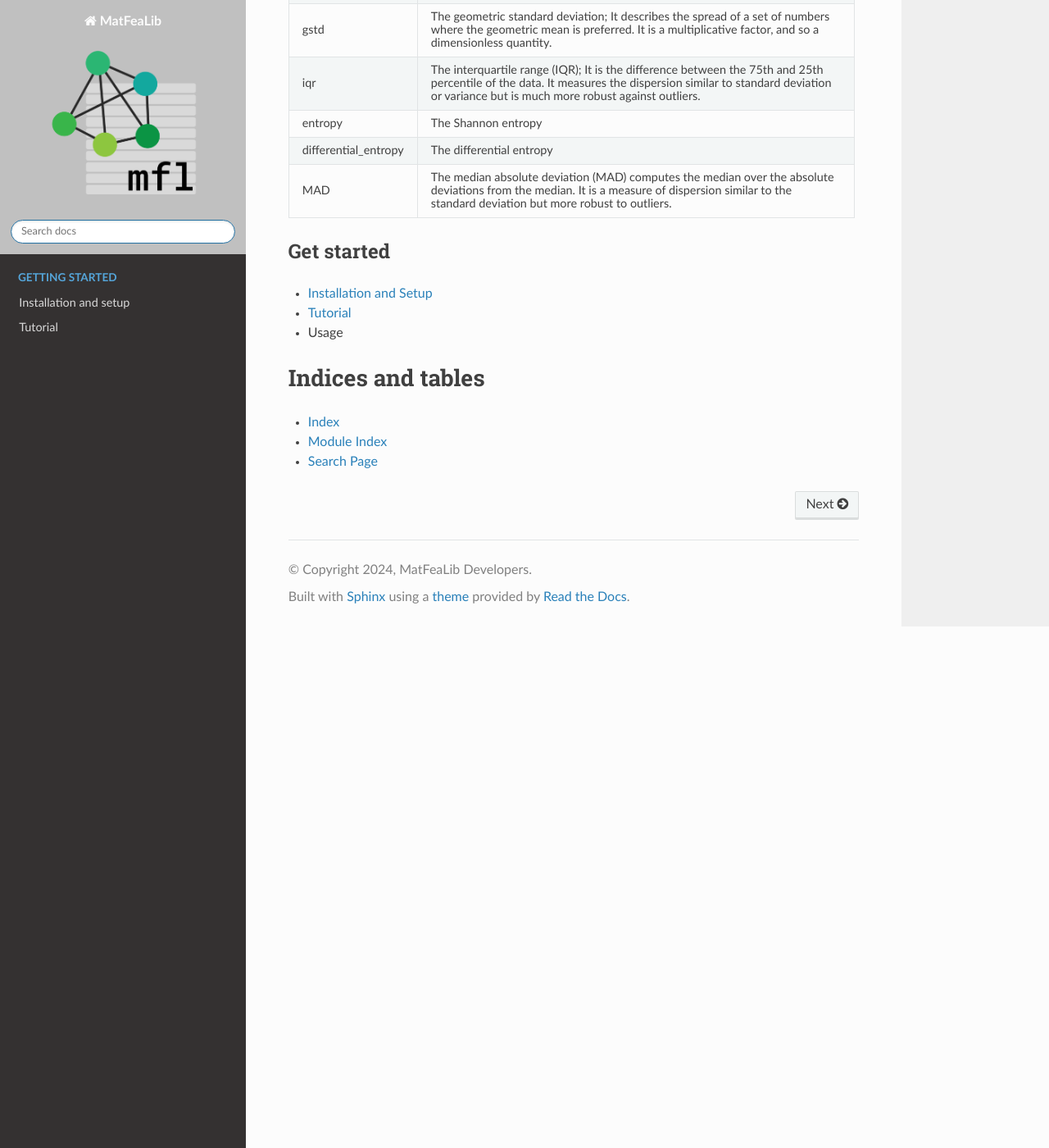
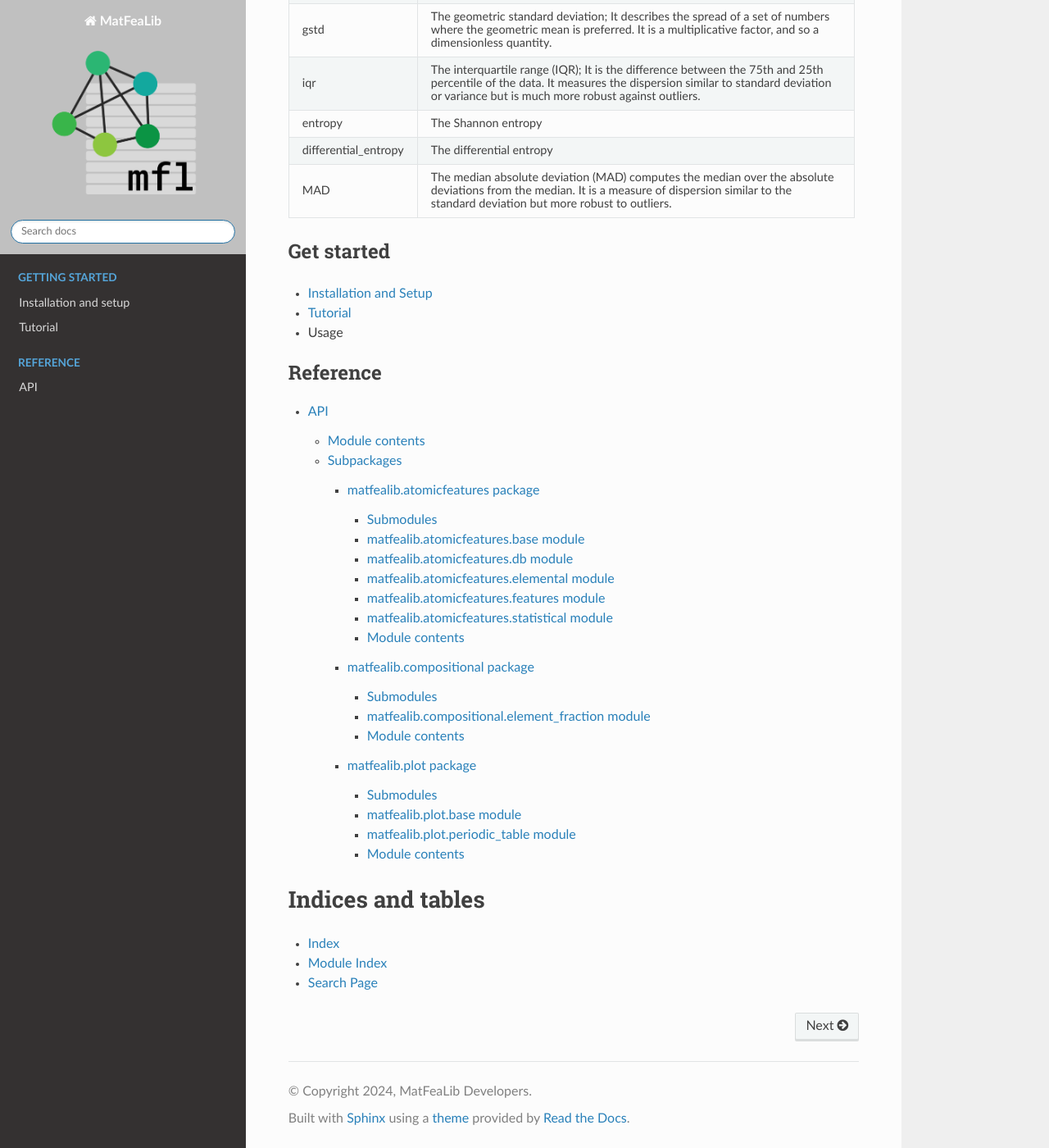
Before and after one commit to MatFeaLib/MatFeaLib, a Sphinx documentation site: the page built from docs/source/index.rst, in a window 1280 px wide and 1400 px high, scrolled down 1938 px. Shown: the whole window at 82% size. Built offline with Sphinx 7.4.7 and the Read the Docs theme 2.0.0, drawn with Linux system fonts in a browser that asks for light colours; pages that are not in the unit, such as notebooks, are missing from menus.

Commit message:
Update docs

```diff
--- /dev/null
+++ b/docs/source/api/matfealib.atomicfeatures.rst
@@ -0,0 +1,53 @@
+matfealib.atomicfeatures package
+================================
+
+Submodules
+----------
+
+matfealib.atomicfeatures.base module
+------------------------------------
+
+.. automodule:: matfealib.atomicfeatures.base
+   :members:
+   :undoc-members:
+   :show-inheritance:
+
+matfealib.atomicfeatures.db module
+----------------------------------
+
+.. automodule:: matfealib.atomicfeatures.db
+   :members:
+   :undoc-members:
+   :show-inheritance:
+
+matfealib.atomicfeatures.elemental module
+-----------------------------------------
+
+.. automodule:: matfealib.atomicfeatures.elemental
+   :members:
+   :undoc-members:
+   :show-inheritance:
+
+matfealib.atomicfeatures.features module
+----------------------------------------
+
+.. automodule:: matfealib.atomicfeatures.features
+   :members:
+   :undoc-members:
+   :show-inheritance:
+
+matfealib.atomicfeatures.statistical module
+-------------------------------------------
+
+.. automodule:: matfealib.atomicfeatures.statistical
+   :members:
+   :undoc-members:
+   :show-inheritance:
+
+Module contents
+---------------
+
+.. automodule:: matfealib.atomicfeatures
+   :members:
+   :undoc-members:
+   :show-inheritance:
--- /dev/null
+++ b/docs/source/api/matfealib.compositional.rst
@@ -0,0 +1,21 @@
+matfealib.compositional package
+===============================
+
+Submodules
+----------
+
+matfealib.compositional.element\_fraction module
+------------------------------------------------
+
+.. automodule:: matfealib.compositional.element_fraction
+   :members:
+   :undoc-members:
+   :show-inheritance:
+
+Module contents
+---------------
+
+.. automodule:: matfealib.compositional
+   :members:
+   :undoc-members:
+   :show-inheritance:
--- /dev/null
+++ b/docs/source/api/matfealib.plot.rst
@@ -0,0 +1,29 @@
+matfealib.plot package
+======================
+
+Submodules
+----------
+
+matfealib.plot.base module
+--------------------------
+
+.. automodule:: matfealib.plot.base
+   :members:
+   :undoc-members:
+   :show-inheritance:
+
+matfealib.plot.periodic\_table module
+-------------------------------------
+
+.. automodule:: matfealib.plot.periodic_table
+   :members:
+   :undoc-members:
+   :show-inheritance:
+
+Module contents
+---------------
+
+.. automodule:: matfealib.plot
+   :members:
+   :undoc-members:
+   :show-inheritance:
--- /dev/null
+++ b/docs/source/api/matfealib.rst
@@ -0,0 +1,21 @@
+.. matfealib package
+.. =================
+
+Module contents
+---------------
+
+.. automodule:: matfealib
+   :members:
+   :undoc-members:
+   :show-inheritance:
+
+
+Subpackages
+-----------
+
+.. toctree::
+   :maxdepth: 4
+
+   matfealib.atomicfeatures
+   matfealib.compositional
+   matfealib.plot
--- /dev/null
+++ b/docs/source/api/modules.rst
@@ -0,0 +1,7 @@
+API
+===
+
+.. toctree::
+   :maxdepth: 4
+
+   matfealib
--- a/docs/source/conf.py
+++ b/docs/source/conf.py
@@ -2,6 +2,11 @@
 #
 # For the full list of built-in configuration values, see the documentation:
 # https://www.sphinx-doc.org/en/master/usage/configuration.html
+
+import os
+import sys
+
+sys.path.insert(0, os.path.abspath('../../'))
 
 # -- Project information -----------------------------------------------------
 # https://www.sphinx-doc.org/en/master/usage/configuration.html#project-information
@@ -16,7 +21,10 @@ author = 'MatFeaLib Developers'
 extensions = [
         'sphinx_rtd_theme',
         'sphinx-prompt',
-        'nbsphinx'
+        'nbsphinx',
+        'sphinx.ext.autodoc',
+        'sphinx.ext.autosummary',
+        'sphinx.ext.napoleon'
         ]
 
 templates_path = ['_templates']
--- /dev/null
+++ b/docs/source/datasets/Matminer.rst
@@ -0,0 +1,2 @@
+DFT Matminer
+============
--- /dev/null
+++ b/docs/source/datasets/Mendeleev.rst
@@ -0,0 +1,2 @@
+DFT Mendeleev
+=============
--- /dev/null
+++ b/docs/source/datasets/Pymatgen.rst
@@ -0,0 +1,2 @@
+DFT Pymatgen
+============
--- /dev/null
+++ b/docs/source/datasets/dft_hse06.rst
@@ -0,0 +1,2 @@
+DFT HSE06
+=========
--- /dev/null
+++ b/docs/source/datasets/dft_pbe.rst
@@ -0,0 +1,2 @@
+DFT PBE
+=======
--- /dev/null
+++ b/docs/source/datasets/dft_pbe0.rst
@@ -0,0 +1,2 @@
+DFT PBE0
+========
--- /dev/null
+++ b/docs/source/datasets/dft_pbesol.rst
@@ -0,0 +1,2 @@
+DFT PBESOL
+==========
--- /dev/null
+++ b/docs/source/datasets/dft_pwlda.rst
@@ -0,0 +1,2 @@
+DFT PWLDA
+=========
--- /dev/null
+++ b/docs/source/datasets/dft_revpbe.rst
@@ -0,0 +1,2 @@
+DFT revPBE
+==========
--- /dev/null
+++ b/docs/source/datasets/lda2015.rst
@@ -0,0 +1,2 @@
+DFT LDA
+=======
--- a/docs/source/index.rst
+++ b/docs/source/index.rst
@@ -168,6 +168,13 @@ Get started
    tutorial
    notebooks/usage
 
+.. toctree::
+   :maxdepth: 4
+   :caption: Reference
+
+   api/modules
+.. datasets/CollectionsReference
+
 Indices and tables
 ==================
 
```
Also changed, not shown: docs/source/datasets/CollectionsReference.rst (added, +16 -0 lines), docs/source/installation.rst (+11 -5 lines).
